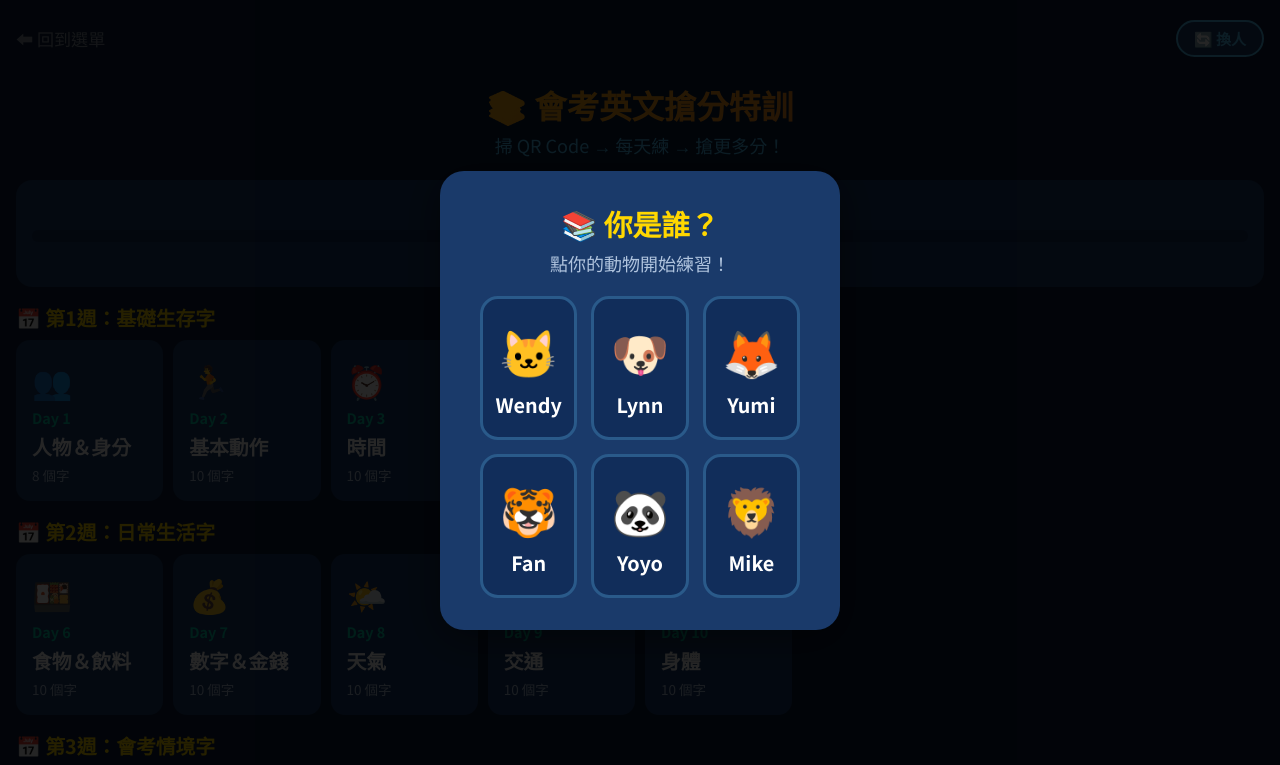
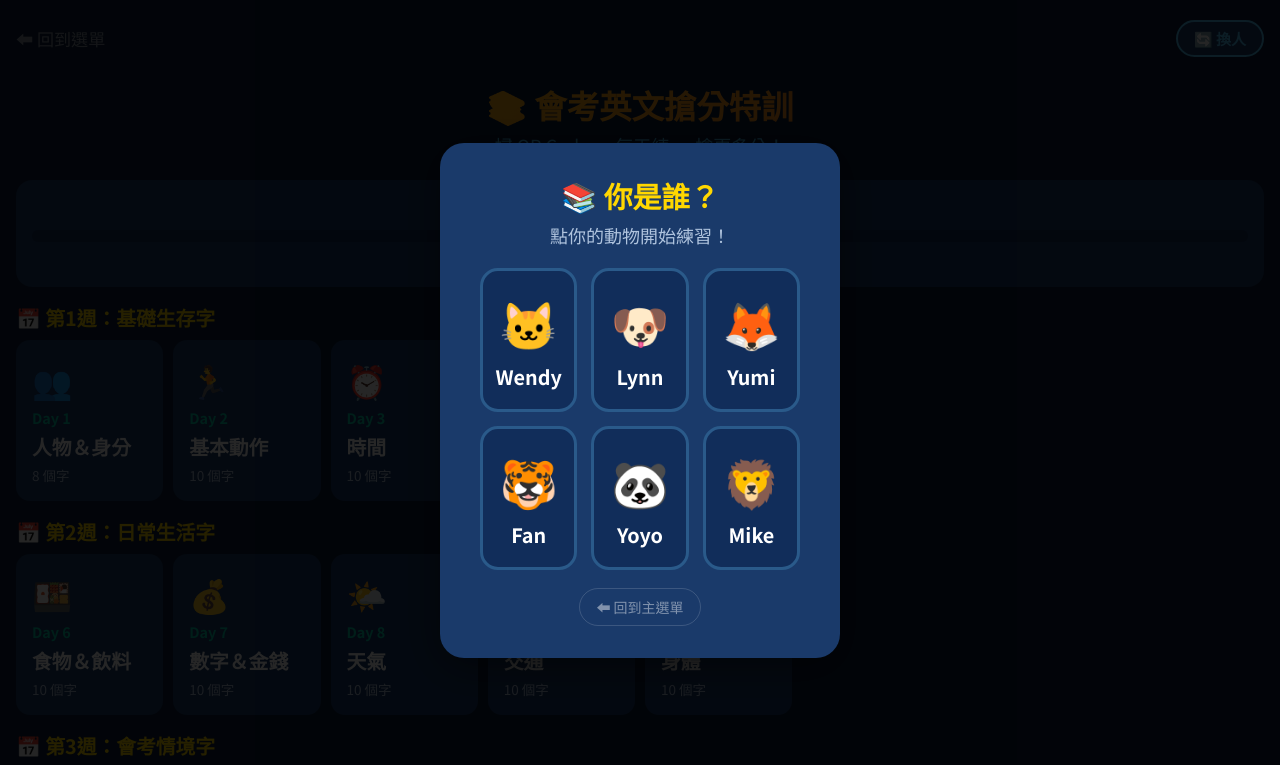
Before and after one commit to classtools1020/classtools1020, a plain HTML site: page vocab-practice.html in a window 1280 px wide. Shown: the top 765 px of the page. Drawn offline with Linux system fonts and the light colour scheme.

Commit message:
登入畫面加「回到主選單」連結：三個工具統一
Co-Authored-By: Claude Opus 4.6 <noreply@anthropic.com>

```diff
--- a/vocab-practice.html
+++ b/vocab-practice.html
@@ -138,6 +138,7 @@ body{background:#0B1D3A;font-family:'Noto Sans TC',sans-serif;color:#fff;min-hei
       <div class="login-btn" onclick="pickStudent('Yoyo')"><span class="login-emoji">🐼</span><span class="login-name">Yoyo</span></div>
       <div class="login-btn" onclick="pickStudent('Mike')"><span class="login-emoji">🦁</span><span class="login-name">Mike</span></div>
     </div>
+    <a href="eng9.html" style="display:inline-block;margin-top:18px;color:rgba(255,255,255,.45);font-size:14px;text-decoration:none;padding:8px 16px;border:1.5px solid rgba(255,255,255,.15);border-radius:30px;">⬅ 回到主選單</a>
   </div>
 </div>
 
```
Also changed, not shown: listening-battle-pass.html (+1 -0 lines), vocab-adventure.html (+1 -0 lines).
